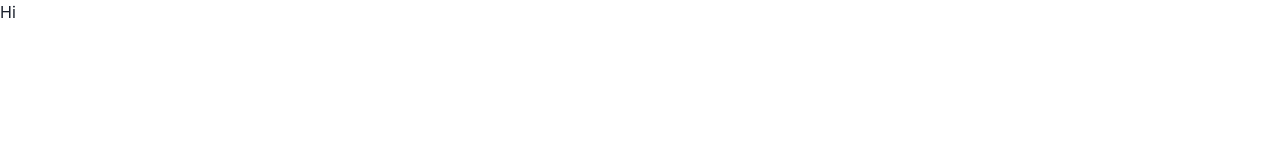
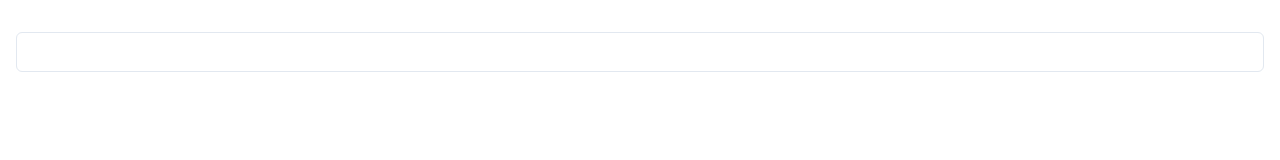
Before and after one commit to chocomilku/quick-assess, a React (Vite) app in the folder client/: page / in a window 1280 px wide. Shown: the top 160 px of the page. Built offline with nearby package versions, Linux system fonts and the light colour scheme.

Commit message:
feat: added routing

```diff
--- a/client/package.json
+++ b/client/package.json
@@ -15,7 +15,8 @@
     "@emotion/styled": "^11.11.5",
     "framer-motion": "^11.1.9",
     "react": "^18.2.0",
-    "react-dom": "^18.2.0"
+    "react-dom": "^18.2.0",
+    "react-router-dom": "^6.23.1"
   },
   "devDependencies": {
     "@types/react": "^18.2.66",
--- a/client/src/App.tsx
+++ b/client/src/App.tsx
@@ -1,7 +1,16 @@
+import { Route, BrowserRouter as Router, Routes } from "react-router-dom";
+import NotFoundPage from "./pages/NotFound";
+import AppPage from "./pages/AppPage";
+
 function App() {
 	return (
 		<>
-			<h1>Hi</h1>
+			<Router>
+				<Routes>
+					<Route path="/" element={<AppPage />} />
+					<Route path="*" element={<NotFoundPage />} />
+				</Routes>
+			</Router>
 		</>
 	);
 }
--- /dev/null
+++ b/client/src/pages/AppPage/index.tsx
@@ -0,0 +1,14 @@
+import { Container, Flex, Heading, Input } from "@chakra-ui/react";
+
+const AppPage: React.FC = () => {
+	return (
+		<>
+			<Container maxW="container.xl">
+				<Input my="8" />
+				<Flex></Flex>
+			</Container>
+		</>
+	);
+};
+
+export default AppPage;
--- /dev/null
+++ b/client/src/pages/NotFound.tsx
@@ -0,0 +1,9 @@
+const NotFoundPage: React.FC = () => {
+	return (
+		<>
+			<h1>Page not found.</h1>
+		</>
+	);
+};
+
+export default NotFoundPage;
```
Also changed, not shown: 1 other file (tests, documents, lock files or other folders).
